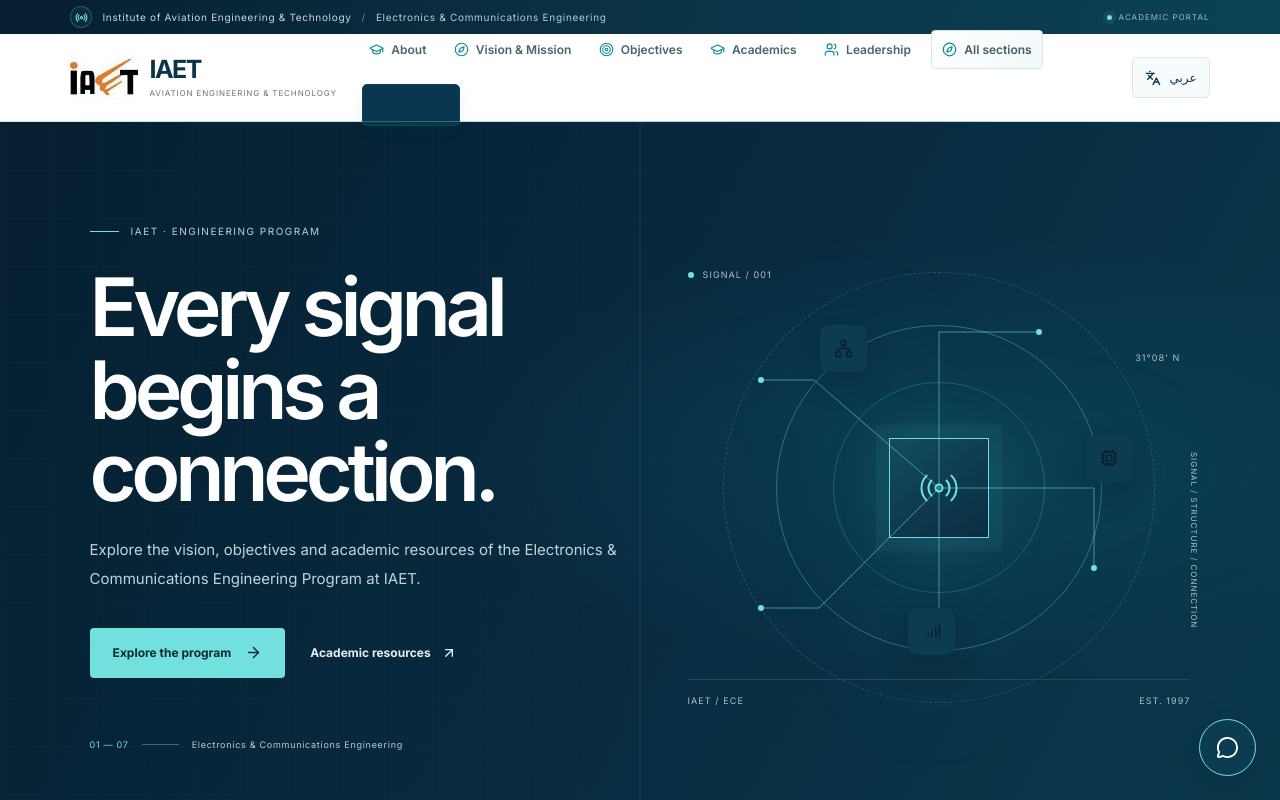
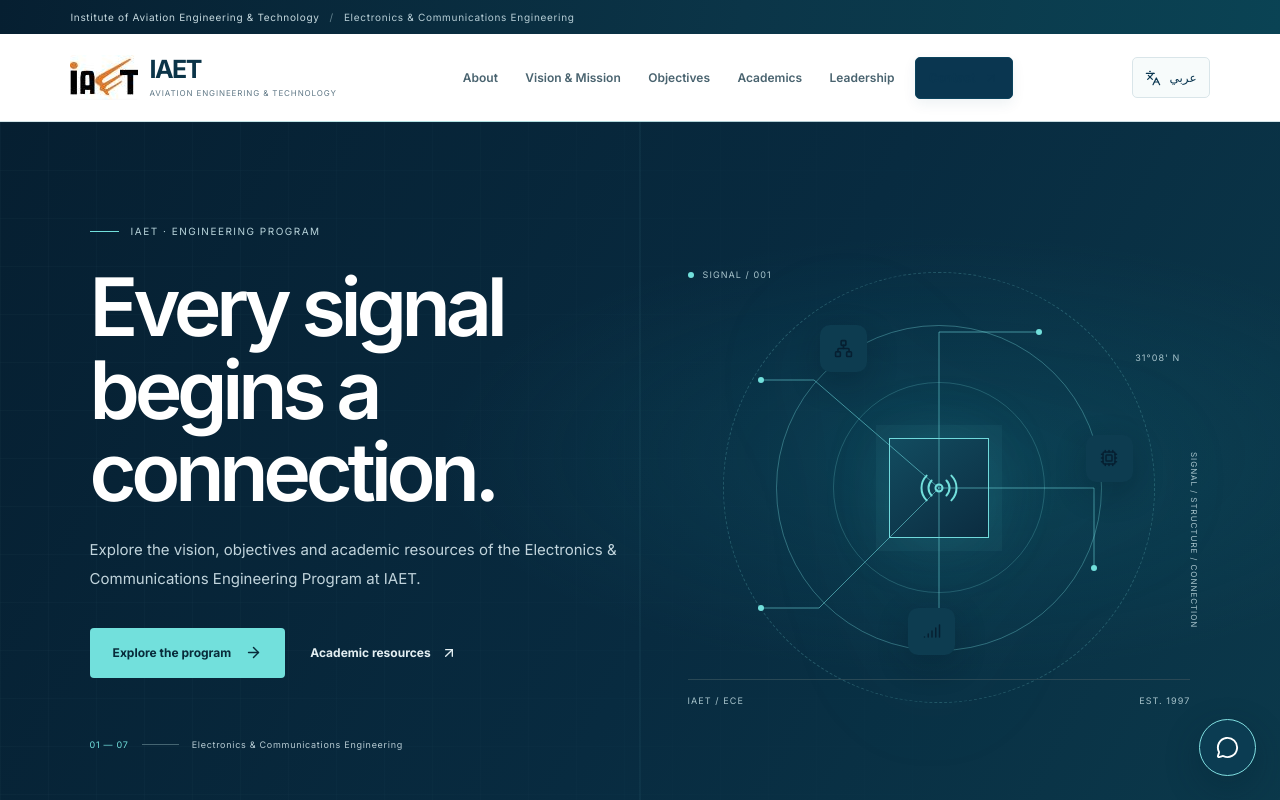
Before and after one commit to Abdo1629/iaet-comm, a Next.js app: page / in a window 1280 px wide. Shown: the top 800 px of the page. Built offline with nearby package versions, Linux system fonts and the light colour scheme.

Commit message:
Redesign IAET header with a modern minimal navigation system

```diff
--- a/components/layout/SiteHeader.tsx
+++ b/components/layout/SiteHeader.tsx
@@ -1,38 +1,14 @@
 "use client";
 
 import Image from "next/image";
-import { motion, AnimatePresence, useReducedMotion } from "framer-motion";
-import {
-  ArrowDownLeft,
-  ArrowUpRight,
-  BookOpen,
-  Building2,
-  Compass,
-  GraduationCap,
-  Languages,
-  LibraryBig,
-  Menu,
-  Radio,
-  Target,
-  Users,
-  X,
-} from "lucide-react";
+import { AnimatePresence, motion, useReducedMotion } from "framer-motion";
+import { ArrowUpRight, Languages, Menu, X } from "lucide-react";
 
 type Copy = {
   institution: string;
   nav: string[][];
   contact: string;
   menuLabel: string;
-};
-
-const iconForHref = (href: string) => {
-  if (href.includes("vision") || href.includes("mission")) return Compass;
-  if (href.includes("objective")) return Target;
-  if (href.includes("academic") || href.includes("program")) return GraduationCap;
-  if (href.includes("learning") || href.includes("resource")) return LibraryBig;
-  if (href.includes("leadership")) return Users;
-  if (href.includes("contact")) return Building2;
-  return BookOpen;
 };
 
 export function SiteHeader({
@@ -53,47 +29,24 @@ export function SiteHeader({
   onCloseMenu: () => void;
 }) {
   const reduceMotion = useReducedMotion();
-  const navItem = {
-    hidden: { opacity: 0, y: reduceMotion ? 0 : 8 },
-    visible: { opacity: 1, y: 0 },
-  };
 
   return (
     <>
-      <motion.div
-        className="announcement"
-        initial={reduceMotion ? false : { opacity: 0, y: -12 }}
-        animate={{ opacity: 1, y: 0 }}
-        transition={{ duration: 0.45, ease: "easeOut" }}
-      >
-        <span className="announcement-pulse" aria-hidden="true">
-          <Radio size={13} />
-        </span>
+      <div className="announcement">
         <span>{t.institution}</span>
         <span className="announcement-divider" aria-hidden="true">/</span>
         <span className="announcement-program">
           {isAr ? "برنامج هندسة الإلكترونيات والاتصالات" : "Electronics & Communications Engineering"}
         </span>
-        <span className="announcement-status">
-          <span className="announcement-status-dot" />
-          {isAr ? "الموقع الأكاديمي" : "ACADEMIC PORTAL"}
-        </span>
-      </motion.div>
+      </div>
 
       <motion.header
-        className={`site-header ${headerScrolled ? "is-scrolled" : ""}`}
-        initial={reduceMotion ? false : { opacity: 0, y: -18 }}
+        className={`site-header ${headerScrolled ? "is-scrolled" : ""} ${menuOpen ? "menu-is-open" : ""}`}
+        initial={reduceMotion ? false : { opacity: 0, y: -12 }}
         animate={{ opacity: 1, y: 0 }}
-        transition={{ duration: 0.55, delay: 0.08, ease: [0.22, 1, 0.36, 1] }}
+        transition={{ duration: 0.45, ease: [0.22, 1, 0.36, 1] }}
       >
-        <motion.a
-          href="#top"
-          className="brand"
-          aria-label={t.institution}
-          onClick={onCloseMenu}
-          whileHover={reduceMotion ? undefined : { y: -1 }}
-          transition={{ type: "spring", stiffness: 360, damping: 22 }}
-        >
+        <a href="#top" className="brand" aria-label={t.institution} onClick={onCloseMenu}>
           <span className="brand-logo-wrap">
             <Image
               src="/brand/iaet-logo.png"
@@ -103,56 +56,36 @@ export function SiteHeader({
               className="official-logo"
               priority
             />
-            <span className="brand-logo-glint" aria-hidden="true" />
           </span>
           <span className="brand-copy">
             <strong>IAET</strong>
             <small>{isAr ? "هندسة وتكنولوجيا الطيران" : "AVIATION ENGINEERING & TECHNOLOGY"}</small>
           </span>
-        </motion.a>
+        </a>
 
         <nav
           id="primary-navigation"
           className={`desktop-nav ${menuOpen ? "nav-open" : ""}`}
           aria-label={isAr ? "التنقل الرئيسي" : "Main navigation"}
         >
-          {t.nav.map(([label, href], index) => {
-            const Icon = iconForHref(href);
-            return (
+          {t.nav.map(([label, href], index) => (
             <motion.a
               key={href}
               href={href}
               onClick={onCloseMenu}
               className="nav-item"
-                variants={navItem}
-                initial={reduceMotion ? false : "hidden"}
-                animate="visible"
-                transition={{ duration: 0.35, delay: reduceMotion ? 0 : 0.12 + index * 0.045 }}
-                whileHover={reduceMotion ? undefined : { y: -2 }}
+              initial={false}
+              animate={menuOpen && !reduceMotion ? { opacity: 1, y: 0 } : { opacity: 1, y: 0 }}
+              transition={{ duration: 0.24, delay: menuOpen && !reduceMotion ? index * 0.045 : 0 }}
+              whileHover={reduceMotion ? undefined : { y: -1 }}
             >
-                <Icon size={15} strokeWidth={1.8} aria-hidden="true" />
-                <span>{label}</span>
+              {label}
             </motion.a>
-            );
-          })}
-          <motion.a
-            href="/navigation"
-            className="nav-map-link"
-            onClick={onCloseMenu}
-            whileHover={reduceMotion ? undefined : { y: -2 }}
-          >
-            <Compass size={15} aria-hidden="true" />
-            <span>{isAr ? "كل الأقسام" : "All sections"}</span>
-          </motion.a>
-          <motion.a
-            href="#contact"
-            className="nav-contact"
-            onClick={onCloseMenu}
-            whileHover={reduceMotion ? undefined : { y: -2 }}
-          >
+          ))}
+          <a href="#contact" className="nav-contact" onClick={onCloseMenu}>
             <span>{t.contact}</span>
-            {isAr ? <ArrowDownLeft size={15} aria-hidden="true" /> : <ArrowUpRight size={15} aria-hidden="true" />}
-          </motion.a>
+            <ArrowUpRight size={16} strokeWidth={1.8} aria-hidden="true" />
+          </a>
         </nav>
 
         <div className="header-actions">
@@ -160,9 +93,9 @@ export function SiteHeader({
             className="language-button"
             onClick={onChangeLocale}
             aria-label={isAr ? "Switch to English" : "التبديل إلى العربية"}
-            whileTap={reduceMotion ? undefined : { scale: 0.96 }}
+            whileTap={reduceMotion ? undefined : { scale: 0.97 }}
           >
-            <Languages size={16} aria-hidden="true" />
+            <Languages size={16} strokeWidth={1.8} aria-hidden="true" />
             <span>{isAr ? "EN" : "عربي"}</span>
           </motion.button>
           <motion.button
@@ -171,18 +104,18 @@ export function SiteHeader({
             aria-expanded={menuOpen}
             aria-controls="primary-navigation"
             onClick={onToggleMenu}
-            whileTap={reduceMotion ? undefined : { scale: 0.94 }}
+            whileTap={reduceMotion ? undefined : { scale: 0.96 }}
           >
             <AnimatePresence mode="wait" initial={false}>
               <motion.span
                 key={menuOpen ? "close" : "menu"}
-                initial={reduceMotion ? false : { opacity: 0, rotate: -35, scale: 0.8 }}
+                className="menu-icon-wrap"
+                initial={reduceMotion ? false : { opacity: 0, rotate: -45, scale: 0.85 }}
                 animate={{ opacity: 1, rotate: 0, scale: 1 }}
-                exit={reduceMotion ? undefined : { opacity: 0, rotate: 35, scale: 0.8 }}
-                transition={{ duration: 0.16 }}
-                className="menu-icon-wrap"
+                exit={reduceMotion ? undefined : { opacity: 0, rotate: 45, scale: 0.85 }}
+                transition={{ duration: 0.18, ease: "easeOut" }}
               >
-                {menuOpen ? <X size={21} /> : <Menu size={21} />}
+                {menuOpen ? <X size={21} strokeWidth={1.7} /> : <Menu size={21} strokeWidth={1.7} />}
               </motion.span>
             </AnimatePresence>
           </motion.button>
```
Lines whose indentation alone changed are shown as unchanged.
